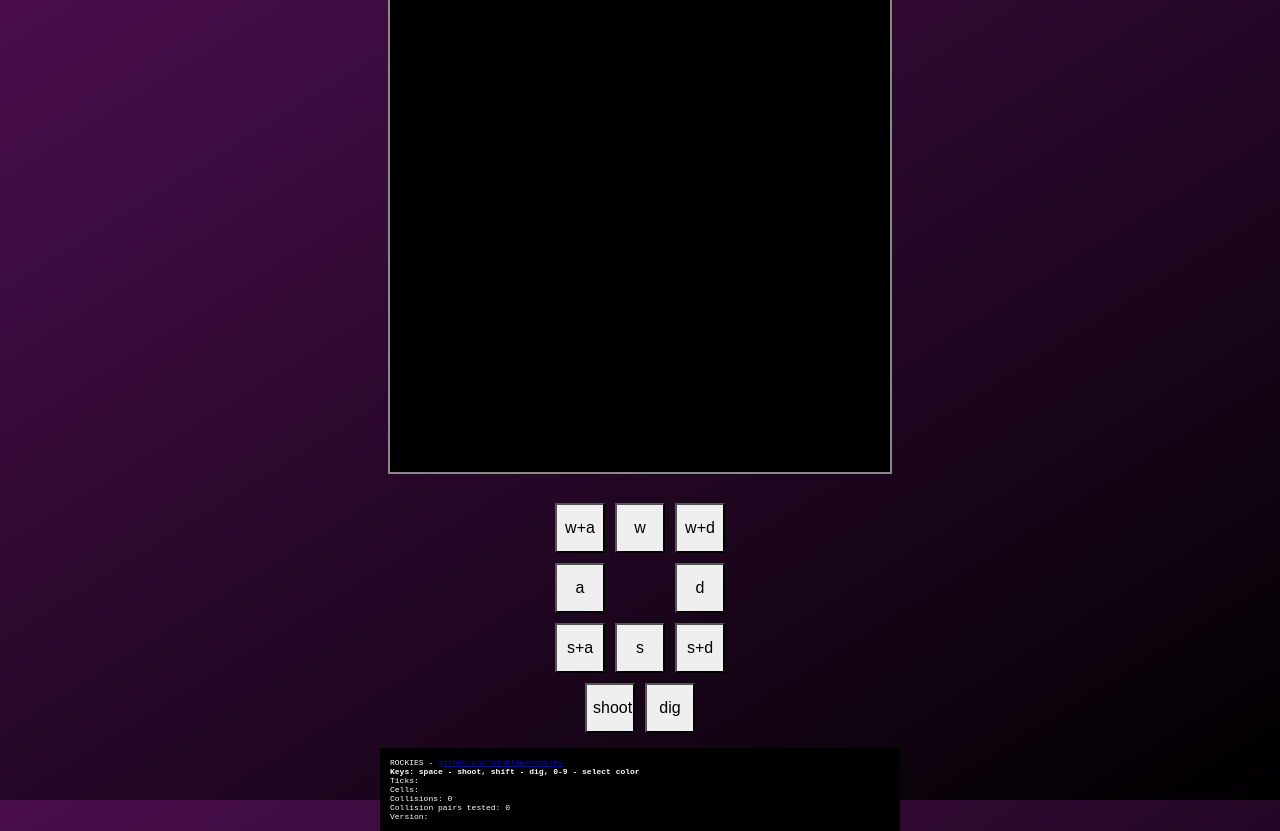
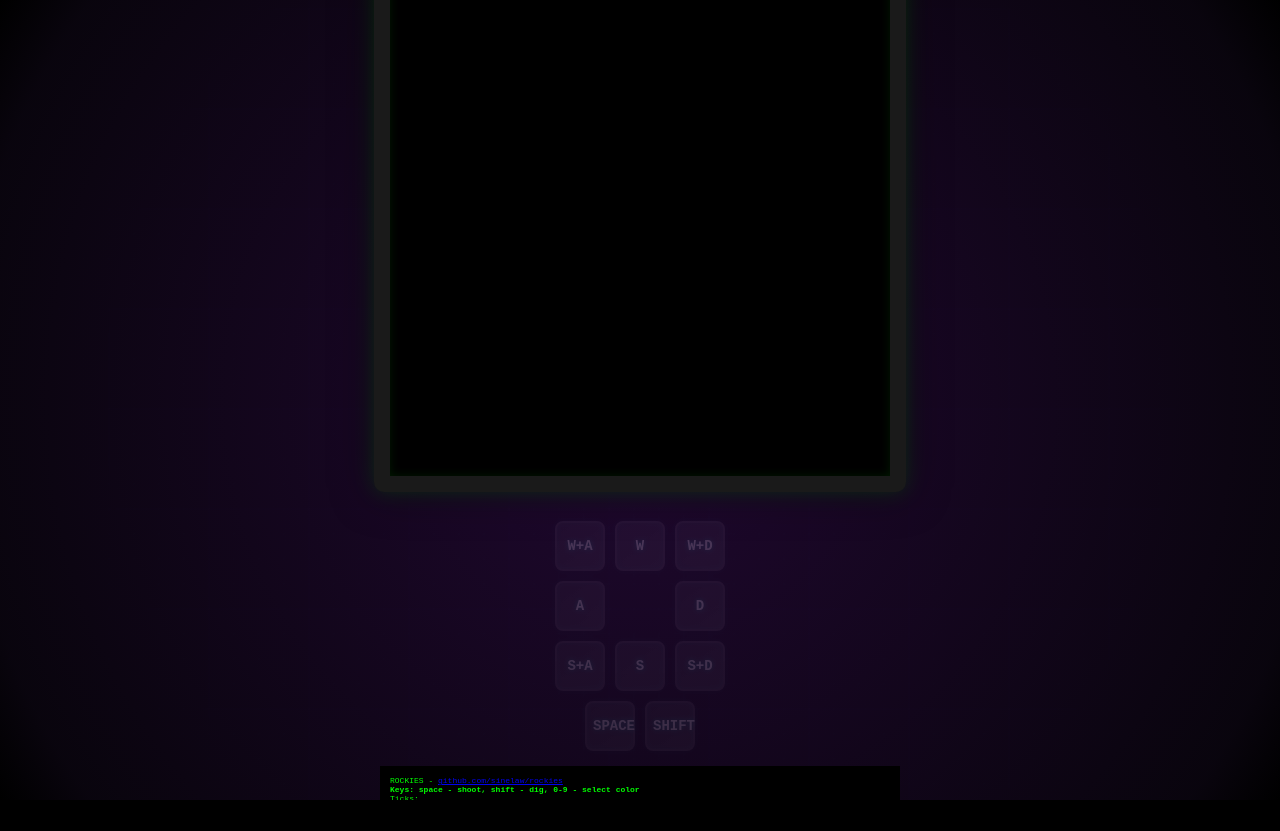
Before and after one commit to sinelaw/rockies, a website built with webpack: page www/index.html in a window 1280 px wide. After the commit the page ends 800 px from the top, so only its background shows below. Built offline with nearby package versions, Linux system fonts and the light colour scheme; what rockies would draw is missing.

Commit message:
insane style

```diff
--- a/www/index.html
+++ b/www/index.html
@@ -27,9 +27,18 @@
       padding: 0;
     }
 
+    @keyframes gridMove {
+      0% {
+        background-position: 0 0;
+      }
+
+      100% {
+        background-position: 50px 50px;
+      }
+    }
+
     body {
       position: absolute;
-      background: linear-gradient(to bottom right, #4a0e4e, #000000);
       top: 0;
       left: 0;
       display: flex;
@@ -37,6 +46,29 @@
       justify-content: center;
       flex-direction: column;
       font-family: monospace;
+      background-color: #000;
+      background-image:
+        linear-gradient(rgba(0, 255, 255, 0.03) 1px, transparent 1px),
+        linear-gradient(90deg, rgba(0, 255, 255, 0.03) 1px, transparent 1px),
+        linear-gradient(rgba(255, 0, 255, 0.02) 2px, transparent 2px),
+        linear-gradient(90deg, rgba(255, 0, 255, 0.02) 2px, transparent 2px);
+      background-size: 25px 25px, 25px 25px, 100px 100px, 100px 100px;
+      animation: gridMove 30s linear infinite;
+      overflow: hidden;
+    }
+
+    body::before {
+      content: "";
+      position: fixed;
+      top: 0;
+      left: 0;
+      width: 100%;
+      height: 100%;
+      background: radial-gradient(circle at 50% 50%,
+          rgba(40, 10, 60, 0.8) 0%,
+          rgba(10, 5, 15, 0.9) 90%,
+          rgba(0, 0, 0, 1) 100%);
+      pointer-events: none;
     }
 
     .container {}
@@ -44,14 +76,27 @@
     .move-button {
       width: 50px;
       height: 50px;
-      font-size: 16px;
+      font-size: 14px;
       margin: 5px;
-      border-radius: 0px;
+      border-radius: 8px;
+      background: linear-gradient(145deg, #2a2a2a, #3a3a3a);
+      border: 2px solid #444;
+      color: #fff;
+      text-shadow: 0 0 5px rgba(0, 255, 255, 0.5);
+      box-shadow: 0 0 10px rgba(0, 255, 255, 0.1),
+        inset 0 0 5px rgba(0, 255, 255, 0.1);
+      transition: all 0.1s ease;
+      cursor: pointer;
+      font-family: 'Courier New', monospace;
+      font-weight: bold;
+      text-transform: uppercase;
     }
 
     .move-button:active {
-      background-color: #f00;
-      /* Change color when pressed */
+      background: linear-gradient(145deg, #1a1a1a, #2a2a2a);
+      box-shadow: 0 0 15px rgba(0, 255, 255, 0.2),
+        inset 0 0 10px rgba(0, 255, 255, 0.2);
+      transform: scale(0.95);
     }
 
     .checkbox-button {
@@ -68,7 +113,7 @@
 
     .debug-panel {
       background-color: #000;
-      color: #fff;
+      color: #0f0;
       padding: 10px;
       border-radius: 0px;
       margin-top: 10px;
@@ -79,15 +124,61 @@
       position: relative;
     }
 
+    @keyframes scanline {
+      0% {
+        background-position: 0 0;
+      }
+
+      100% {
+        background-position: 0 100%;
+      }
+    }
+
     .game-canvas {
       background-color: #000;
-      border: 2px solid #888;
       width: min(90vw, 90vh);
       height: min(90vw, 90vh);
       max-width: 500px;
       max-height: 500px;
       position: relative;
       margin-bottom: 20px;
+      border: 16px solid #1a1a1a;
+      border-radius: 10px;
+      box-shadow:
+        inset 0 0 10px rgba(0, 255, 0, 0.1),
+        0 0 20px rgba(0, 255, 0, 0.15),
+        0 0 40px rgba(0, 0, 0, 0.5);
+      position: relative;
+      overflow: hidden;
+    }
+
+    .game-canvas::before {
+      content: "";
+      position: absolute;
+      top: 0;
+      left: 0;
+      right: 0;
+      bottom: 0;
+      background: linear-gradient(transparent 50%,
+          rgba(0, 0, 0, 0.05) 50%);
+      background-size: 100% 4px;
+      animation: scanline 10s linear infinite;
+      pointer-events: none;
+      z-index: 1;
+    }
+
+    .game-canvas::after {
+      content: "";
+      position: absolute;
+      top: 0;
+      left: 0;
+      right: 0;
+      bottom: 0;
+      background: radial-gradient(circle at center,
+          transparent 0%,
+          rgba(0, 0, 0, 0.2) 90%);
+      pointer-events: none;
+      z-index: 2;
     }
   </style>
 </head>
@@ -129,10 +220,10 @@
         </div>
         <div style="display: flex;">
           <button class="move-button" onmousedown="game.key_down(' ')" onmouseup="game.key_up(' ')"
-            ontouchstart="game.key_down(' ')" ontouchend="game.key_up(' ')">shoot</button>
+            ontouchstart="game.key_down(' ')" ontouchend="game.key_up(' ')">space</button>
 
           <button class="move-button" onmousedown="game.key_down('shift')" onmouseup="game.key_up('shift')"
-            ontouchstart="game.key_down('shift')" ontouchend="game.key_up('shift')">dig</button>
+            ontouchstart="game.key_down('shift')" ontouchend="game.key_up('shift')">shift</button>
 
         </div>
 
@@ -145,11 +236,11 @@
     <div>ROCKIES - <a href="https://github.com/sinelaw/rockies/">github.com/sinelaw/rockies</a></div>
     <div><strong>Keys: space - shoot, shift - dig, 0-9 - select color</strong></div>
     <div>Ticks: <span id="ticks"></span></div>
-    <div>Cells: <span id="cells-count"></span></div>
-    <div>Collisions: <span id="collisions-count"></span></div>
-    <div>Collision pairs tested: <span id="collision-pairs-tested"></span></div>
+    <div>Cells: <span id="cells-count"></span> Collisions: <span id="collisions-count"></span> Collision pairs tested:
+      <span id="collision-pairs-tested"></span>
+    </div>
     <div>Version: <span id="version"></span></div>
-    <div><span id="touches"></span></div>
+    <div>- <span id="touches"></span> - </div>
 
   </div>
   <script src="./bootstrap.js"></script>
```
